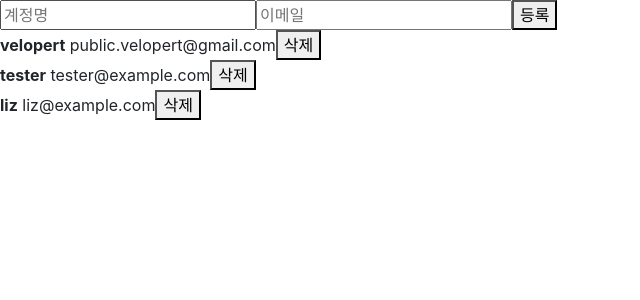
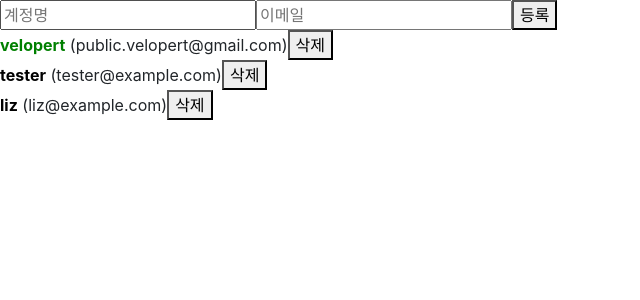
Before and after one commit to d0lbangi/ReactJS-Mastering, a React (Create React App) app: page / in a window 1280 px wide. Shown: the top 300 px of the page, without its empty margins (0-640 px from the left). Built offline with nearby package versions, Linux system fonts and the light colour scheme.

Commit message:
feat: Modifying Array Items

```diff
--- a/src/App.js
+++ b/src/App.js
@@ -19,17 +19,20 @@
     {
       id: 1,
       username: 'velopert',
-      email: 'public.velopert@gmail.com'
+      email: 'public.velopert@gmail.com',
+      active : true
     },
     {
       id: 2,
       username: 'tester',
-      email: 'tester@example.com'
+      email: 'tester@example.com',
+      active : false
     },
     {
       id: 3,
       username: 'liz',
-      email: 'liz@example.com'
+      email: 'liz@example.com',
+      active : false
     }
   ]);
 
@@ -55,6 +58,14 @@
 		setUsers(users.filter(user => user.id !== id));
 	}
 
+  const onToggle = id => {
+    setUsers(
+      users.map(user =>
+      user.id === id ? {...user, active: !user.active} : user
+      )
+    );
+  };
+
   return (
     <>
       <CreateUser
@@ -63,7 +74,7 @@
         onChange={onChange}
         onCreate={onCreate}
       />
-      <UserList users={users} onRemove={onRemove} />
+      <UserList users={users} onRemove={onRemove} onToggle={onToggle} />
     </>
   );
 }
--- a/src/UserList.js
+++ b/src/UserList.js
@@ -1,22 +1,37 @@
-import React from 'react'
+import React from 'react';
 
-const User = ({user, onRemove}) => {
+function User({ user, onRemove, onToggle }) {
   return (
     <div>
-      <b>{user.username}</b> <span>{user.email}</span>
+      <b
+        style={{
+          cursor: 'pointer',
+          color: user.active ? 'green' : 'black'
+        }}
+        onClick={() => onToggle(user.id)}
+      >
+        {user.username}
+      </b>
+      &nbsp;
+      <span>({user.email})</span>
       <button onClick={() => onRemove(user.id)}>삭제</button>
     </div>
-  )
-}
-
-const UserList = ({users, onRemove}) => {
-  return(
-    <>
-      {users.map(user => (
-        <User user={user} key={user.id} onRemove={onRemove} />
-      ))}
-    </>
   );
 }
 
-export default UserList
+function UserList({ users, onRemove, onToggle }) {
+  return (
+    <div>
+      {users.map(user => (
+        <User
+          user={user}
+          key={user.id}
+          onRemove={onRemove}
+          onToggle={onToggle}
+        />
+      ))}
+    </div>
+  );
+}
+
+export default UserList;
```
